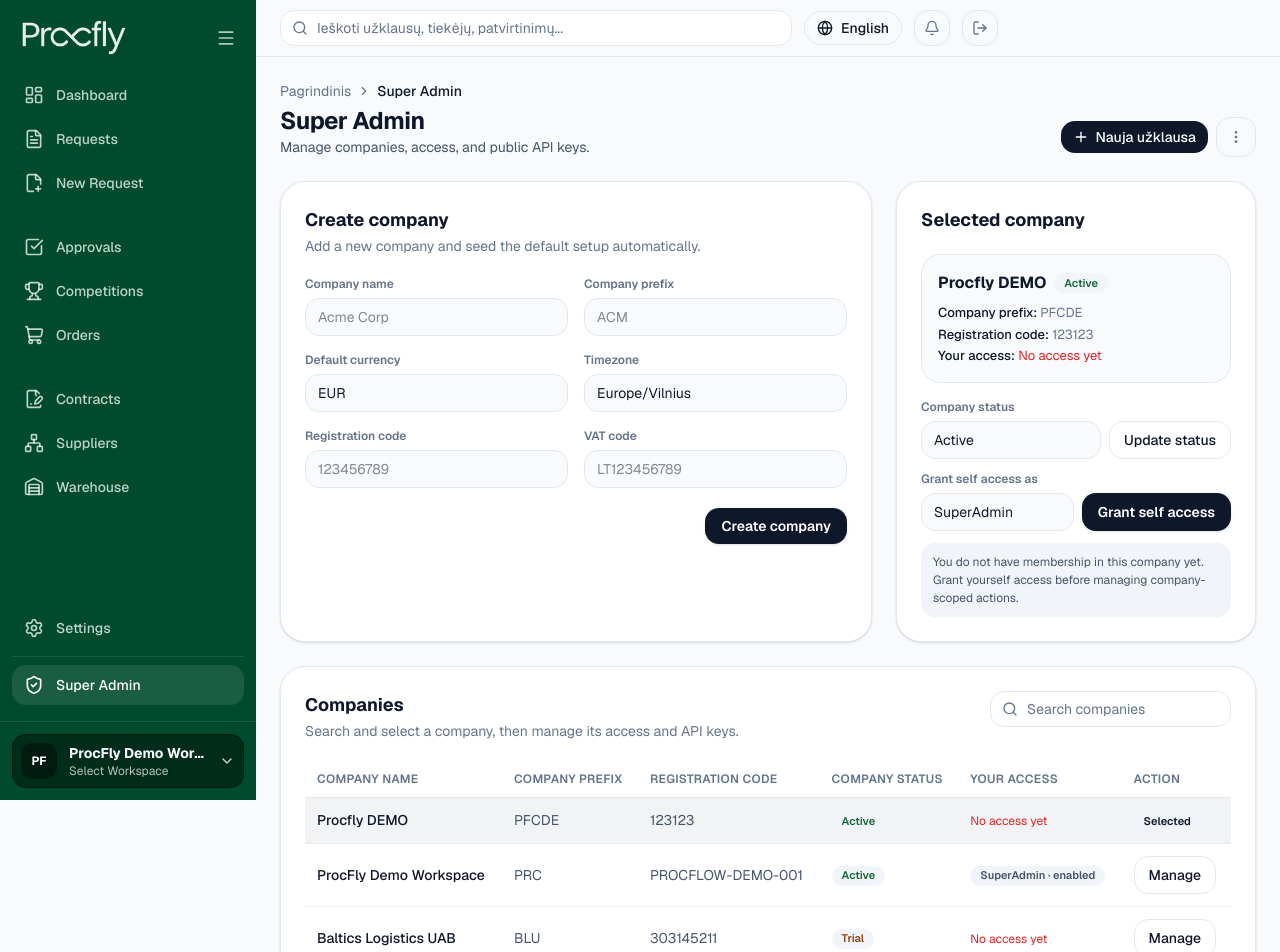
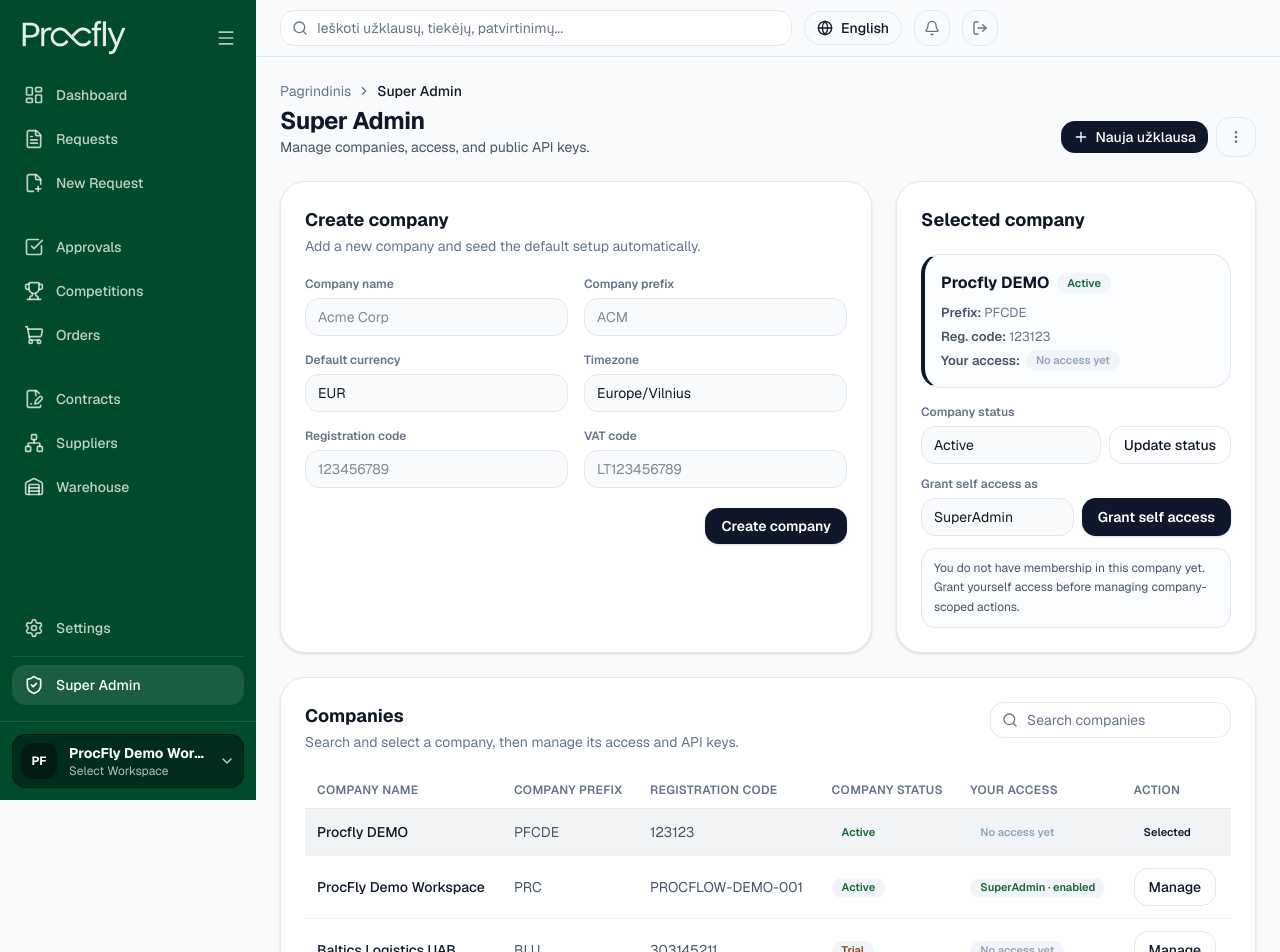
Before and after one commit to lukaskojalaproc/procfly-design, a Next.js app: page /super-admin in a window 1280 px wide. Shown: the top 952 px of the page. Built offline with nearby package versions, Linux system fonts and the light colour scheme.

Commit message:
feat: standardize status pill styles and refactor company info layout
Co-authored-by: VaidasProcfly <292115477+VaidasProcfly@users.noreply.github.com>

```diff
--- a/components/super-admin-view.tsx
+++ b/components/super-admin-view.tsx
@@ -45,11 +45,12 @@ const MOCK_KEYS: ApiKey[] = [
   { id: "k2", name: "Read-only Reporting",     prefix: "pk_live_yyyy", scopes: ["items:read"],                expiresAt: null,          createdAt: "2026-03-01" },
 ]
 
+const pill = "inline-flex w-fit items-center rounded-full bg-[#F1F5F9] px-2.5 py-0.5 text-[11px] font-semibold"
 const STATUS_PILL: Record<CompanyStatus, string> = {
-  Active:    "bg-[#F1F5F9] text-[#166534]",
-  Trial:     "bg-[#F1F5F9] text-[#92400e]",
-  Suspended: "bg-[#F1F5F9] text-[#dc2626]",
-  Inactive:  "bg-[#F1F5F9] text-[#64748B]",
+  Active:    `${pill} text-[#166534]`,
+  Trial:     `${pill} text-[#92400e]`,
+  Suspended: `${pill} text-[#dc2626]`,
+  Inactive:  `${pill} text-[#64748B]`,
 }
 
 const SCOPES = ["items:read", "items:write", "suppliers:read", "suppliers:write", "contracts:read", "approvals:read"]
@@ -174,28 +175,32 @@ export function SuperAdminView() {
 
         {/* Selected company */}
         <Card title="Selected company">
-          <div className="mb-4 rounded-xl border border-border bg-background p-4">
+          {/* Company info strip */}
+          <div className="mb-4 rounded-xl border-l-4 border-l-primary border border-border bg-muted/30 p-4">
             <div className="flex items-center gap-2">
               <span className="text-base font-bold text-foreground">{selected.name}</span>
-              <span className={cn("inline-flex rounded-full px-2.5 py-0.5 text-[11px] font-semibold", STATUS_PILL[selected.status])}>
-                {selected.status}
-              </span>
+              <span className={STATUS_PILL[selected.status]}>{selected.status}</span>
             </div>
-            <div className="mt-2 space-y-0.5 text-[13px] text-muted-foreground">
-              <p><span className="font-medium text-foreground">Company prefix:</span> {selected.prefix}</p>
-              <p><span className="font-medium text-foreground">Registration code:</span> {selected.registrationCode}</p>
-              <p>
-                <span className="font-medium text-foreground">Your access:</span>{" "}
+            <div className="mt-2 grid grid-cols-1 gap-y-1 text-[13px]">
+              <p className="text-muted-foreground">
+                <span className="font-semibold text-[#475569]">Prefix: </span>{selected.prefix}
+              </p>
+              <p className="text-muted-foreground">
+                <span className="font-semibold text-[#475569]">Reg. code: </span>{selected.registrationCode}
+              </p>
+              <p className="flex items-center gap-1.5 text-muted-foreground">
+                <span className="font-semibold text-[#475569]">Your access: </span>
                 {selected.yourAccess ? (
-                  <span className="inline-flex rounded-full bg-[#F1F5F9] px-2.5 py-0.5 text-[11px] font-semibold text-[#475569]">{selected.yourAccess} · enabled</span>
+                  <span className={`${pill} text-[#166534]`}>{selected.yourAccess} · enabled</span>
                 ) : (
-                  <span className="text-[#dc2626]">No access yet</span>
+                  <span className={`${pill} text-[#94A3B8]`}>No access yet</span>
                 )}
               </p>
             </div>
           </div>
 
-          <FormField label="Company status" className="mb-3">
+          <div className="flex flex-col gap-3">
+            <FormField label="Company status">
               <div className="flex gap-2">
                 <select className="po-input flex-1 appearance-none" value={statusDraft} onChange={(e) => setStatusDraft(e.target.value as CompanyStatus)}>
                   {(["Active", "Trial", "Suspended", "Inactive"] as CompanyStatus[]).map((s) => <option key={s}>{s}</option>)}
@@ -212,9 +217,10 @@ export function SuperAdminView() {
                 <PrimaryBtn onClick={grantAccess}>Grant self access</PrimaryBtn>
               </div>
             </FormField>
+          </div>
 
           {!selected.yourAccess && (
-            <p className="mt-3 rounded-lg bg-[#F1F5F9] px-3 py-2.5 text-[12px] text-[#475569]">
+            <p className="mt-3 rounded-lg border border-border bg-muted/40 px-3 py-2.5 text-[12px] leading-relaxed text-[#475569]">
               You do not have membership in this company yet. Grant yourself access before managing company-scoped actions.
             </p>
           )}
@@ -261,22 +267,18 @@ export function SuperAdminView() {
                   <td className="px-3 py-3 text-[#475569]">{co.prefix}</td>
                   <td className="px-3 py-3 text-[#475569]">{co.registrationCode}</td>
                   <td className="px-3 py-3">
-                    <span className={cn("inline-flex rounded-full px-2.5 py-0.5 text-[11px] font-semibold", STATUS_PILL[co.status])}>
-                      {co.status}
-                    </span>
+                    <span className={STATUS_PILL[co.status]}>{co.status}</span>
                   </td>
-                  <td className="px-3 py-3 text-[#475569]">
+                  <td className="px-3 py-3">
                     {co.yourAccess ? (
-                      <span className="inline-flex rounded-full bg-[#F1F5F9] px-2.5 py-0.5 text-[11px] font-semibold text-[#475569]">
-                        {co.yourAccess} · enabled
-                      </span>
+                      <span className={`${pill} text-[#166534]`}>{co.yourAccess} · enabled</span>
                     ) : (
-                      <span className="text-[#dc2626] text-[12px]">No access yet</span>
+                      <span className={`${pill} text-[#94A3B8]`}>No access yet</span>
                     )}
                   </td>
                   <td className="px-3 py-3">
                     {co.id === selectedId ? (
-                      <span className="inline-flex rounded-full bg-[#F1F5F9] px-2.5 py-0.5 text-[11px] font-semibold text-[#0F172A]">Selected</span>
+                      <span className={`${pill} text-[#0F172A]`}>Selected</span>
                     ) : (
                       <OutlineBtn onClick={() => { setSelectedId(co.id); setStatusDraft(co.status) }}>
                         Manage
```
Lines whose indentation alone changed are shown as unchanged.
